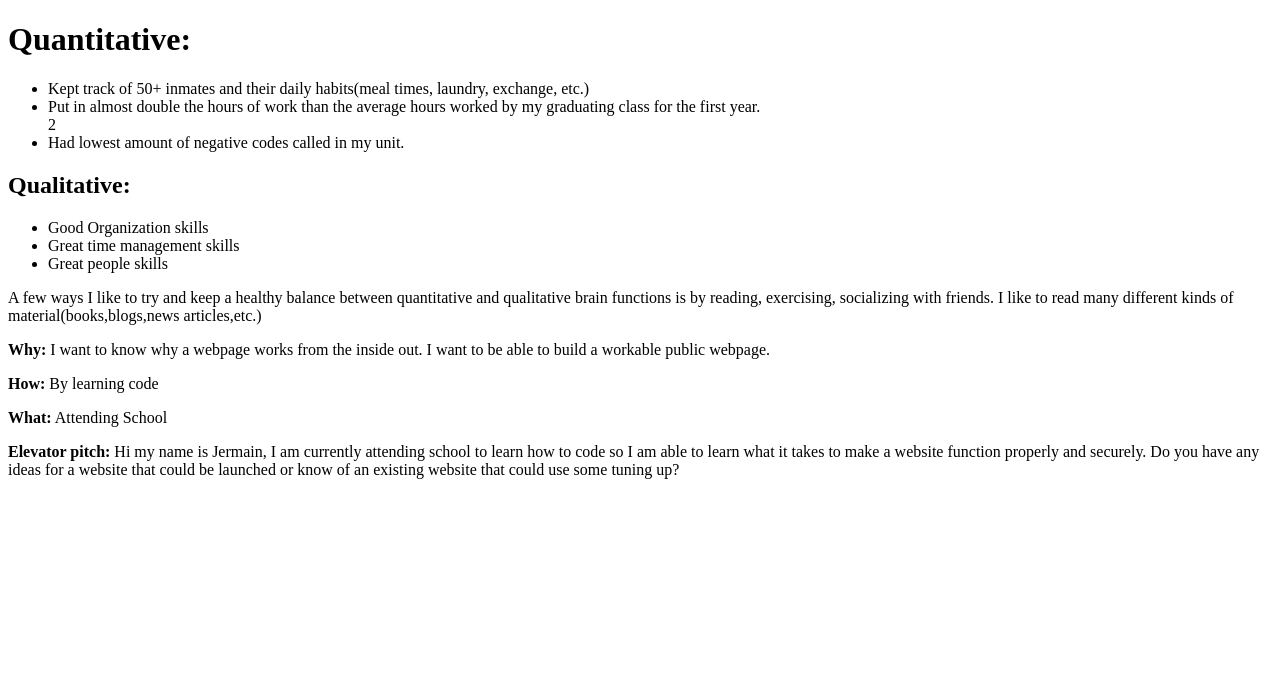
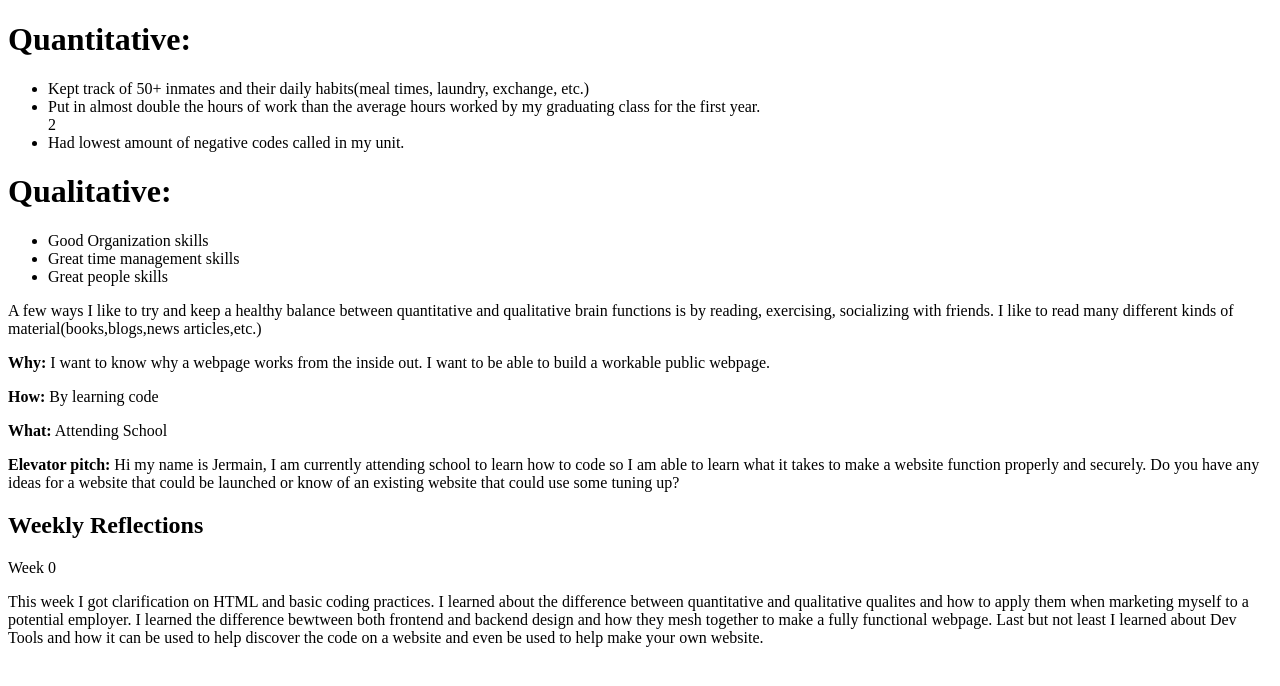
Before and after one commit to jjennings18/pro-dev-doc, a PHP site: page / in a window 1280 px wide. Shown: the top 686 px of the page. Run offline with PHP 8.4, Linux system fonts and the light colour scheme.

Commit message:
week 0 reflection added.

```diff
--- a/index.php
+++ b/index.php
@@ -12,7 +12,7 @@
 				for the first year.</li>2
 				<li>Had lowest amount of negative codes called in my unit.</li>
 			</ul>
-		<h2> <strong>Qualitative:</strong></h2>
+		<h1> <strong>Qualitative:</strong></h1>
 			<ul>
 				<li>Good Organization skills</li>
 				<li>Great time management skills</li>
@@ -29,5 +29,14 @@
 		<p> <strong>Elevator pitch:</strong> Hi my name is Jermain, I am currently attending school to learn how to code
 		so I am able to learn what it takes to make a website function properly and securely. Do you have any ideas for
 		a website that could be launched or know of an existing website that could use some tuning up?</p>
+
+		<h2>Weekly Reflections</h2>
+		<p>Week 0</p>
+		<p>This week I got clarification on HTML and basic coding practices.
+			I learned about the difference between quantitative and qualitative qualites and how to apply them when
+			marketing myself to a potential employer. I learned the difference bewtween both frontend and backend design
+			and how they mesh together to make a fully functional webpage. Last but not least I learned about Dev Tools
+			and how it can be used to help discover the code on a website and even be used to help make your own website.
+		</p>
 	</body>
 </html>
```
